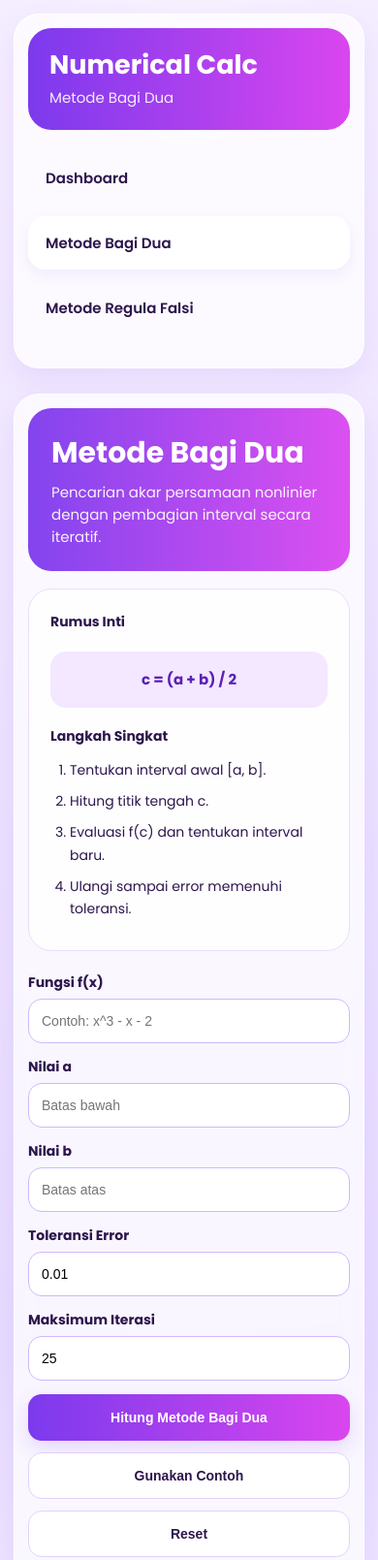
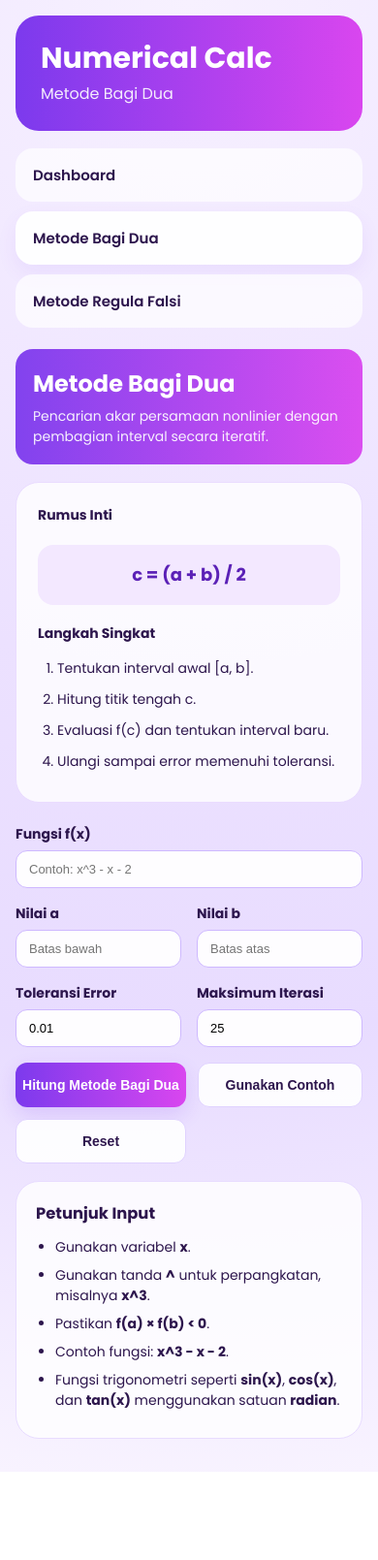
Before and after one commit to Rocky3235/kalkulator-metode-numerik, a website: page public/bisection.html in a window 390 px wide. Shown: the top 1609 px of the page at 97% size. After the commit the page ends 1518 px from the top, so only its background shows below. Drawn offline with Linux system fonts and the light colour scheme.

Commit message:
Fix mobile layout width consistency

```diff
--- a/public/style.css
+++ b/public/style.css
@@ -615,230 +615,129 @@ a {
 }
 
 @media (max-width: 900px) {
-    body {
-        font-size: 14px;
-    }
-
     .container {
+        max-width: none;
+        width: 100%;
         padding: 16px;
     }
 
     .layout {
-        grid-template-columns: 1fr;
-        gap: 22px;
-    }
-
-    .sidebar,
-    .main-card {
+        display: block;
         width: 100%;
-        border-radius: 28px;
-        padding: 18px;
     }
 
     .sidebar {
         position: static;
-        margin-bottom: 4px;
+        width: 100%;
+        padding: 0;
+        margin: 0 0 22px;
+        background: transparent;
+        border: none;
+        box-shadow: none;
+        backdrop-filter: none;
+        border-radius: 0;
     }
 
     .brand {
-        padding: 24px;
+        width: 100%;
+        padding: 26px;
+        margin-bottom: 18px;
         border-radius: 24px;
-        margin-bottom: 22px;
-        align-items: center;
     }
 
     .brand h1 {
-        font-size: 26px;
+        font-size: 30px;
         line-height: 1.2;
     }
 
     .brand p {
-        font-size: 15px;
+        font-size: 16px;
     }
 
     .nav {
-        gap: 12px;
-        margin-bottom: 20px;
+        width: 100%;
+        gap: 10px;
+        margin-bottom: 0;
     }
 
     .nav a {
+        width: 100%;
         padding: 16px 18px;
         border-radius: 18px;
-        font-size: 15px;
+        background: rgba(255, 255, 255, 0.72);
     }
 
-    .method-card,
-    .method-content-box,
-    .helper-box,
-    .result-box,
-    .final-result,
-    .summary-item {
-        border-radius: 24px;
-    }
-
-    .method-card {
-        padding: 20px;
-        margin-top: 18px;
-    }
-
-    .method-content h3,
-    .helper-box h3 {
-        font-size: 22px;
-    }
-
-    .method-content p,
-    .method-content li,
-    .helper-box li {
-        font-size: 15px;
-        line-height: 1.7;
-    }
-
-    .main-card {
-        min-height: auto;
-    }
-
-    .hero {
-        padding: 24px;
-        border-radius: 24px;
-    }
-
-    .hero h2 {
-        font-size: 30px;
-    }
-
-    .hero p {
-        font-size: 15px;
-    }
-
-    .section-title {
-        gap: 12px;
-    }
-
-    .section-icon {
-        width: 48px;
-        height: 48px;
-        font-size: 22px;
-        border-radius: 16px;
-        flex-shrink: 0;
-    }
-
-    .section-title h3 {
-        font-size: 20px;
-    }
-
-    .section-title p {
-        font-size: 14px;
-    }
-
-    .form-grid {
-        grid-template-columns: 1fr;
-        gap: 14px;
-    }
-
-    .field label {
-        font-size: 14px;
-    }
-
-    .field input,
-    .field select {
-        min-height: 46px;
-        font-size: 14px;
-        border-radius: 14px;
-    }
-
-    .button-group {
-        grid-template-columns: 1fr;
-        gap: 12px;
-    }
-
-    .button {
-        height: 48px;
-        border-radius: 14px;
-        font-size: 14px;
-    }
-
-    .summary-box {
-        grid-template-columns: 1fr 1fr;
-    }
-
-    .final-result h2 {
-        font-size: 24px;
-        line-height: 1.3;
-    }
-
-    .table-wrap {
-        overflow-x: auto;
-    }
-
-    .result-table {
-        min-width: 720px;
-        font-size: 12px;
-    }
-
-    .comparison-table {
-        min-width: 640px;
-    }
-
-    .comparison-box {
-        overflow-x: auto;
-    }
-
-    .project-footer {
-        padding: 20px;
-        border-radius: 22px;
-    }
-
-    .project-footer-grid {
-        grid-template-columns: 1fr;
-    }
-
-    .identity-grid {
-        grid-template-columns: 1fr;
+    .nav a.active {
+        background: rgba(255, 255, 255, 0.95);
+        box-shadow: 0 8px 20px rgba(124, 58, 237, 0.08);
     }
 
     .sidebar .method-card {
         display: none;
     }
+
+    .main-card {
+        width: 100%;
+        padding: 0;
+        background: transparent;
+        border: none;
+        box-shadow: none;
+        backdrop-filter: none;
+        border-radius: 0;
+        min-height: auto;
+    }
+
+    .hero,
+    .method-section,
+    .comparison-box,
+    .helper-box,
+    .project-footer,
+    .result-box {
+        width: 100%;
+    }
+
+    .method-content-box,
+    .helper-box,
+    .project-footer,
+    .result-box {
+        border-radius: 24px;
+    }
+
+    .form-grid {
+        width: 100%;
+    }
+
+    .field input,
+    .field select,
+    .button {
+        width: 100%;
+    }
+
+    .table-wrap {
+        width: 100%;
+        overflow-x: auto;
+    }
 }
 
 @media (max-width: 520px) {
     .container {
-        padding: 14px;
-    }
-
-    .sidebar,
-    .main-card {
-        padding: 14px;
-        border-radius: 26px;
+        padding: 16px;
     }
 
     .brand {
-        padding: 22px;
+        padding: 26px;
+        border-radius: 24px;
     }
 
     .brand h1 {
-        font-size: 27px;
+        font-size: 30px;
     }
 
     .brand p {
+        font-size: 16px;
+    }
+
+    .nav a {
         font-size: 15px;
     }
-
-    .summary-box {
-        grid-template-columns: 1fr;
-    }
-
-    .formula-box {
-        font-size: 15px;
-        overflow-x: auto;
-    }
-
-    .project-footer {
-        margin-top: 24px;
-        padding: 18px;
-    }
-
-    .project-footer h3 {
-        font-size: 19px;
-    }
 }
```
